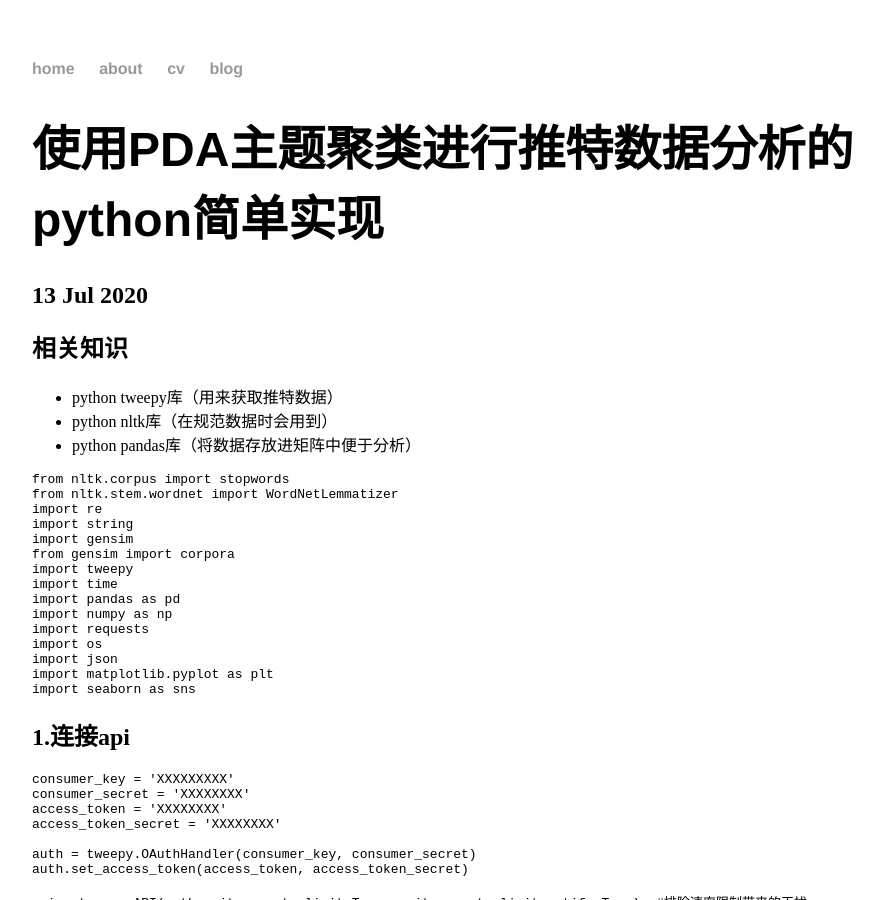
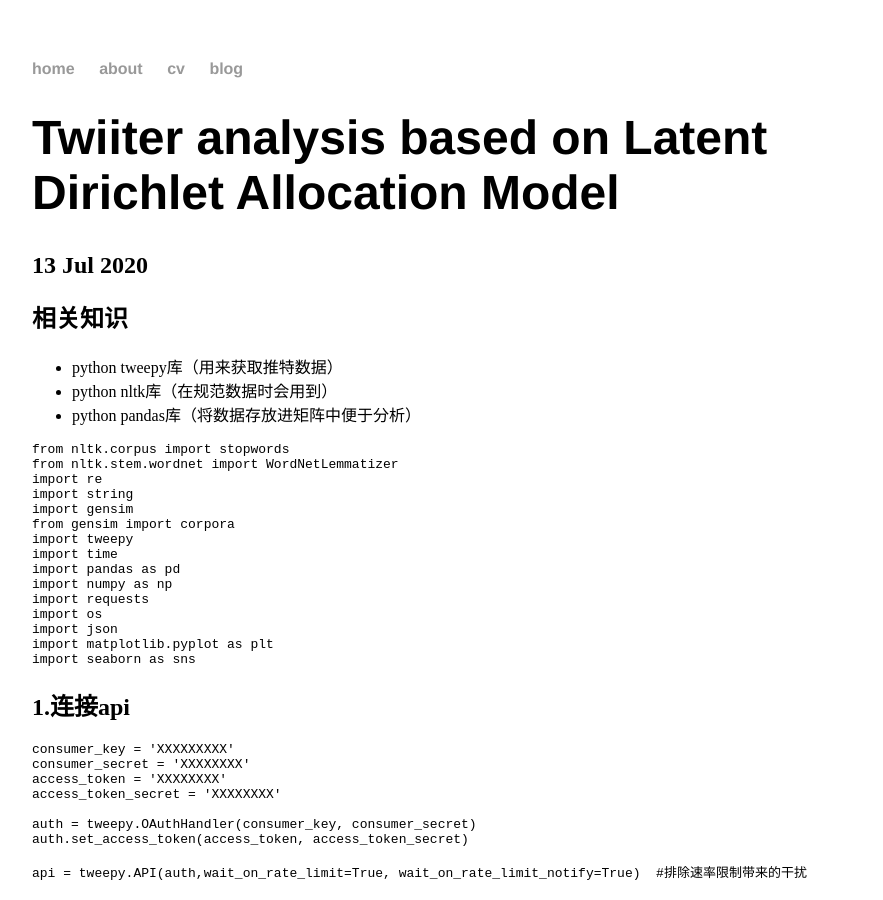
Before and after one commit to scyxx2/lakerschampions.github.io, a Jekyll site: the page built from _posts/2020-07-13-使用PDA主题聚类进行推特数据分析的python简单实现.md, in a window 1280 px wide and 900 px high. Shown: the whole window, without its empty margins (160-1043 px from the left). Built offline with Jekyll 4.4.1, drawn with Linux system fonts in a browser that asks for light colours; comment, search, counter and statistics services are not loaded.

Commit message:
Update 2020-07-13-使用PDA主题聚类进行推特数据分析的python简单实现.md

```diff
--- a/_posts/2020-07-13-使用PDA主题聚类进行推特数据分析的python简单实现.md
+++ b/_posts/2020-07-13-使用PDA主题聚类进行推特数据分析的python简单实现.md
@@ -1,6 +1,6 @@
 ---
 layout: post
-title: "使用PDA主题聚类进行推特数据分析的python简单实现"
+title: "Twiiter analysis based on Latent Dirichlet Allocation Model"
 date: 2020-07-13
 ---
 
```
